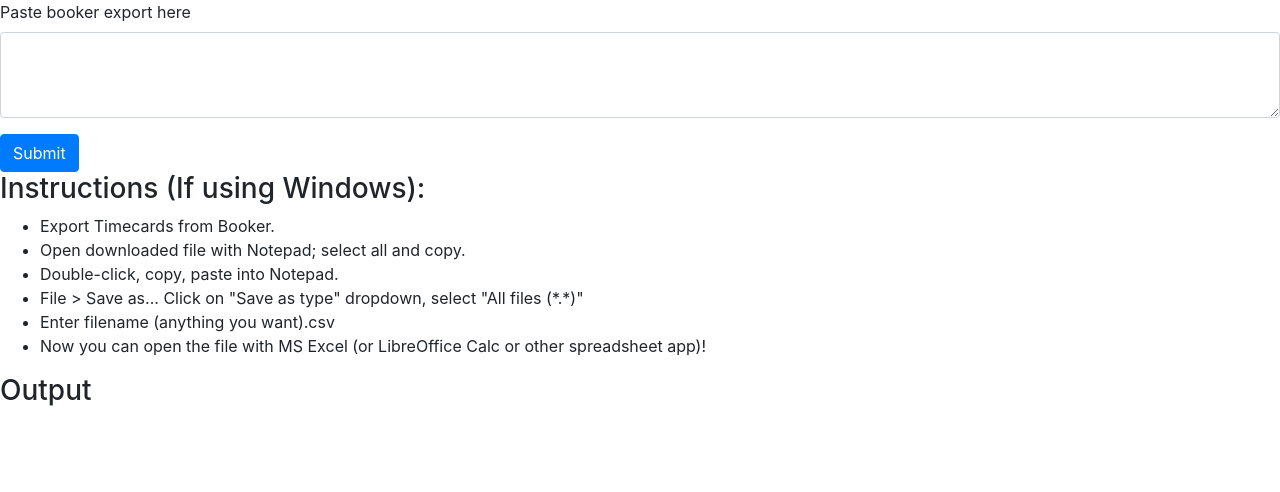
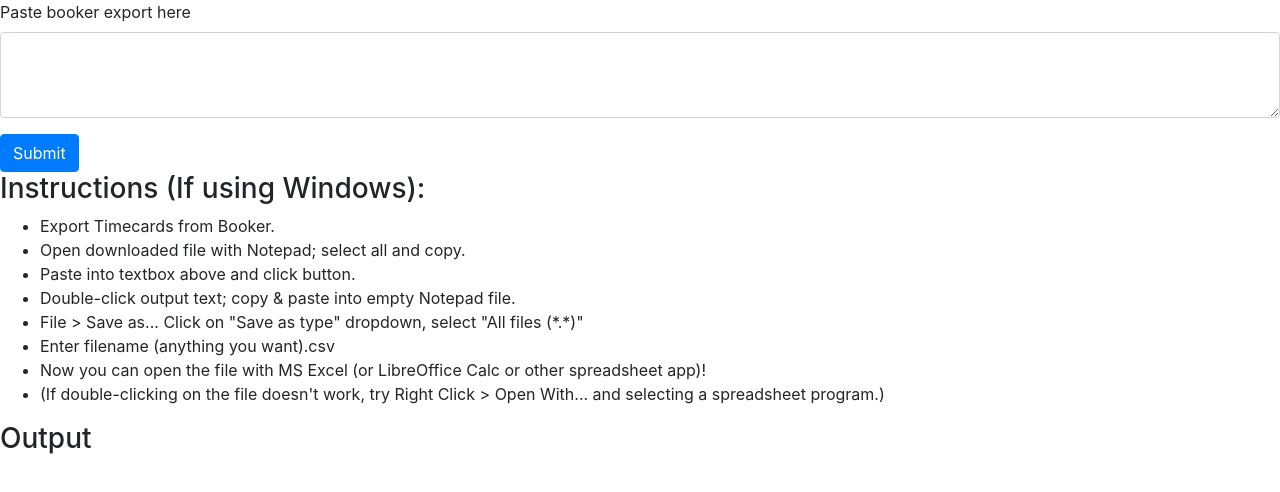
Before and after one commit to lraulin/holiday-ui, a React (Create React App) app: page / in a window 1280 px wide. Shown: the top 492 px of the page. Built offline with nearby package versions, Linux system fonts and the light colour scheme.

Commit message:
update instructions

```diff
--- a/src/App.js
+++ b/src/App.js
@@ -61,7 +61,8 @@ function App() {
       <ul>
         <li>Export Timecards from Booker.</li>
         <li>Open downloaded file with Notepad; select all and copy.</li>
-        <li>Double-click, copy, paste into Notepad.</li>
+        <li>Paste into textbox above and click button.</li>
+        <li>Double-click output text; copy & paste into empty Notepad file.</li>
         <li>
           File > Save as... Click on "Save as type" dropdown, select "All files
           (*.*)"
@@ -71,6 +72,10 @@ function App() {
           Now you can open the file with MS Excel (or LibreOffice Calc or other
           spreadsheet app)!
         </li>
+        <li>
+          (If double-clicking on the file doesn't work, try Right Click > Open
+          With... and selecting a spreadsheet program.)
+        </li>
       </ul>
       <h3>Output</h3>
       <p>{output}</p>
```
Also changed, not shown: 1 other file (tests, documents, lock files or other folders).
